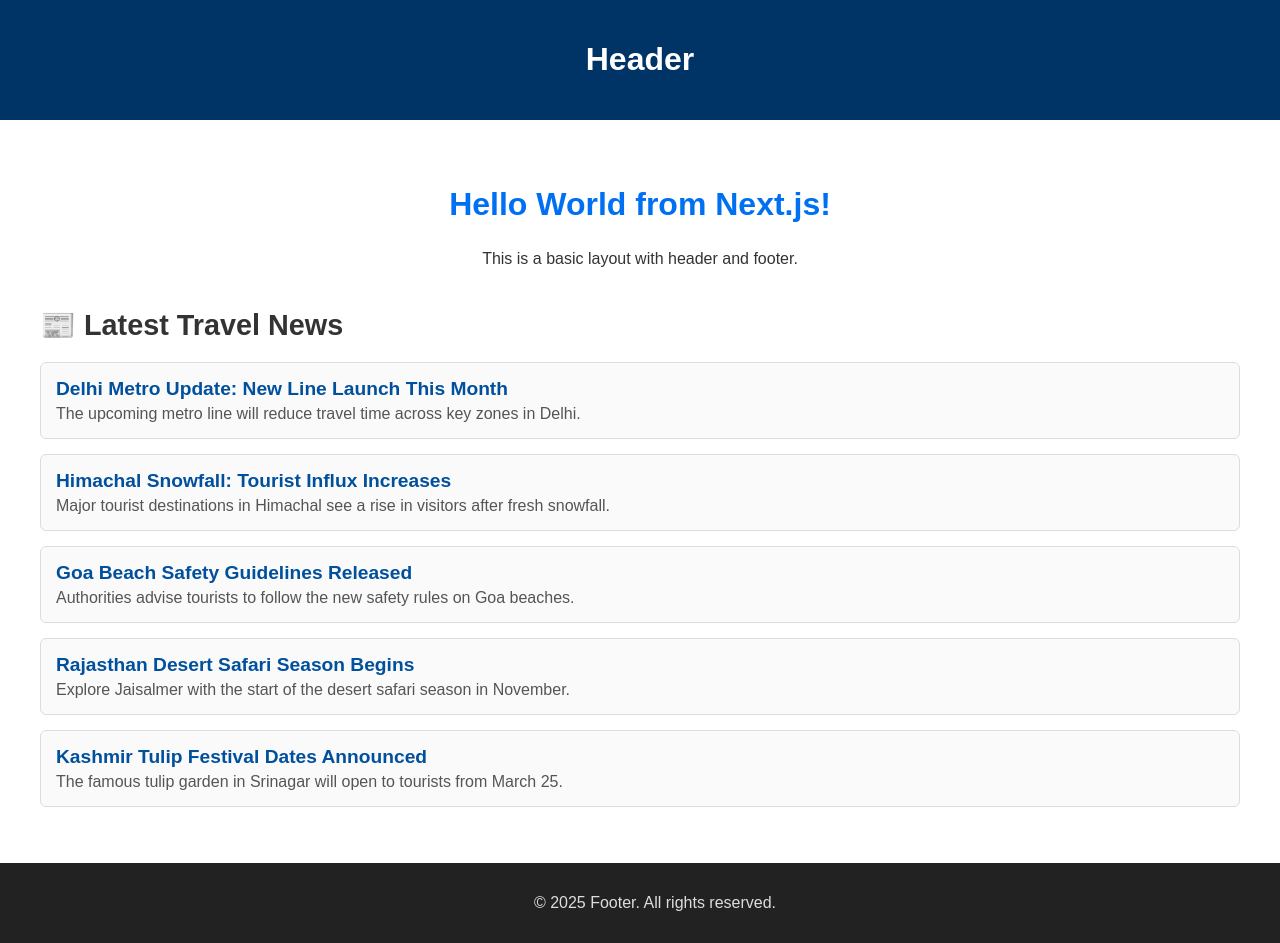
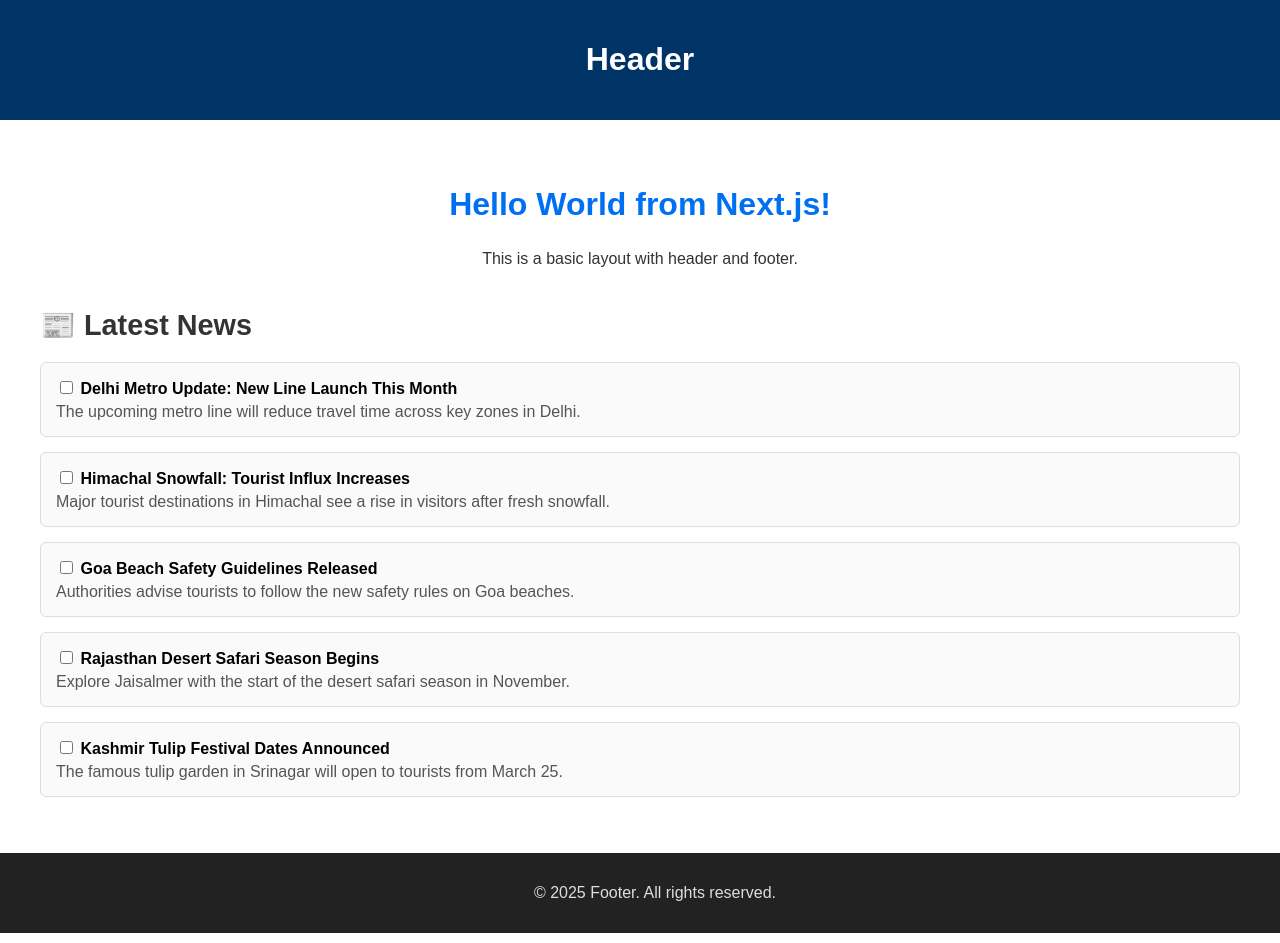
Before and after one commit to mrvk8996/nextjs, a Next.js app: page / in a window 1280 px wide. Shown: the top 943 px of the page. Built offline with nearby package versions, Linux system fonts and the light colour scheme.

Commit message:
I Use useContext Hook
As user select any news then it can see in header that they show which news

```diff
--- a/src/app/globals.css
+++ b/src/app/globals.css
@@ -78,3 +78,41 @@ body, html {
   margin: 5px 0 0;
   color: #555;
 }
+
+
+.site-header {
+  background-color: #003366;
+  color: white;
+  padding: 20px;
+  text-align: center;
+  position: relative;
+}
+
+.selected-info {
+  margin-top: 10px;
+  font-size: 0.9rem;
+  position: absolute;
+  right: 0;
+  top: 0;
+  width: 300px;
+  background: red;
+  padding: 10px;
+}
+
+.selected-list {
+  list-style: none;
+  padding: 5px;
+  margin: 5px auto 0;
+  max-width: 300px;
+  background: #fff;
+  color: #000;
+  text-align: left;
+  border-radius: 5px;
+  max-height: 150px;
+  overflow-y: scroll;
+}
+
+.selected-list li {
+  padding: 3px 10px;
+  border-bottom: 1px solid #eee;
+}
--- a/src/app/layout.js
+++ b/src/app/layout.js
@@ -1,6 +1,7 @@
 import './globals.css';
 import Header from '../components/Header';
 import Footer from '../components/Footer';
+import { GlobalProvider } from '@/context/GlobalContext';
 
 export const metadata = {
   title: 'Hello World Next Page',
@@ -11,9 +12,12 @@ export default function RootLayout({ children }) {
   return (
     <html lang="en">
       <body>
-        <Header />
-        <main className="main-content">{children}</main>
-        <Footer />
+        {/* ✅ GlobalProvider MUST wrap everything */}
+        <GlobalProvider>
+          <Header />
+          <main className="main-content">{children}</main>
+          <Footer />
+        </GlobalProvider>
       </body>
     </html>
   );
--- a/src/components/Header.js
+++ b/src/components/Header.js
@@ -1,7 +1,24 @@
+'use client';
+import { useGlobalContext } from '../context/GlobalContext.js';
+
 export default function Header() {
+  const { selectedNews } = useGlobalContext();
+
   return (
     <header className="site-header">
       <h1>Header</h1>
+      {selectedNews.length > 0 && (
+      <div className="selected-info">
+        Selected: {selectedNews.length}
+
+          <ul className="selected-list">
+            {selectedNews.map((news) => (
+              <li key={news.id}>{news.title}</li>
+            ))}
+          </ul>
+
+      </div>
+      )}
     </header>
   );
 }
--- a/src/components/NewsList.js
+++ b/src/components/NewsList.js
@@ -1,4 +1,9 @@
+'use client';
+import { useGlobalContext } from '../context/GlobalContext.js';
+
 export default function NewsList() {
+    const { selectedNews, toggleNewsItem } = useGlobalContext();
+
     const news = [
         {
             id: 1,
@@ -29,11 +34,18 @@ export default function NewsList() {
 
     return (
         <section className="news-list">
-        <h2>📰 Latest Travel News</h2>
+            <h2>📰 Latest News</h2>
             <ul>
                 {news.map(item => (
                     <li key={item.id} className="news-card">
-              <h3>{item.title}</h3>
+                        <label>
+                            <input
+                                type="checkbox"
+                                checked={selectedNews.some(news => news.id === item.id)}
+                                onChange={() => toggleNewsItem(item)}
+                            />
+                            <strong> {item.title}</strong>
+                        </label>
                         <p>{item.description}</p>
                     </li>
                 ))}
--- /dev/null
+++ b/src/context/GlobalContext.js
@@ -0,0 +1,31 @@
+'use client';
+import { createContext, useContext, useState } from 'react';
+
+const GlobalContext = createContext();
+
+export function GlobalProvider({ children }) {
+  const [count, setCount] = useState(0);
+  const [selectedNews, setSelectedNews] = useState([]);
+
+  const toggleNewsItem = (item) => {
+    setSelectedNews(prev => {
+      const exists = prev.find(news => news.id === item.id);
+      if (exists) return prev.filter(news => news.id !== item.id);
+      return [...prev, item];
+    });
+  };
+
+  return (
+    <GlobalContext.Provider value={{
+      count,
+      increment: () => setCount(c => c + 1),
+      decrement: () => setCount(c => c - 1),
+      selectedNews,
+      toggleNewsItem,
+    }}>
+      {children}
+    </GlobalContext.Provider>
+  );
+}
+
+export const useGlobalContext = () => useContext(GlobalContext);
```
Lines whose indentation alone changed are shown as unchanged.
